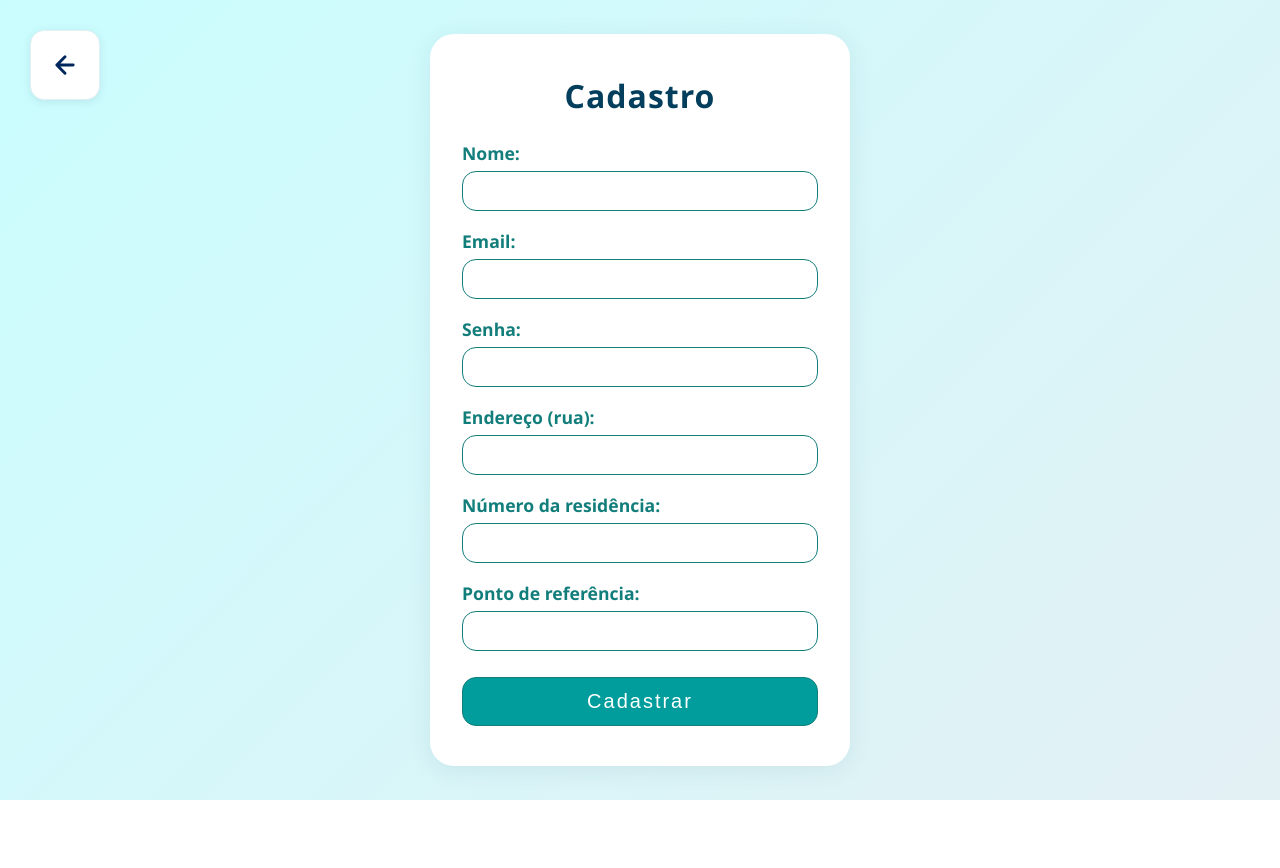
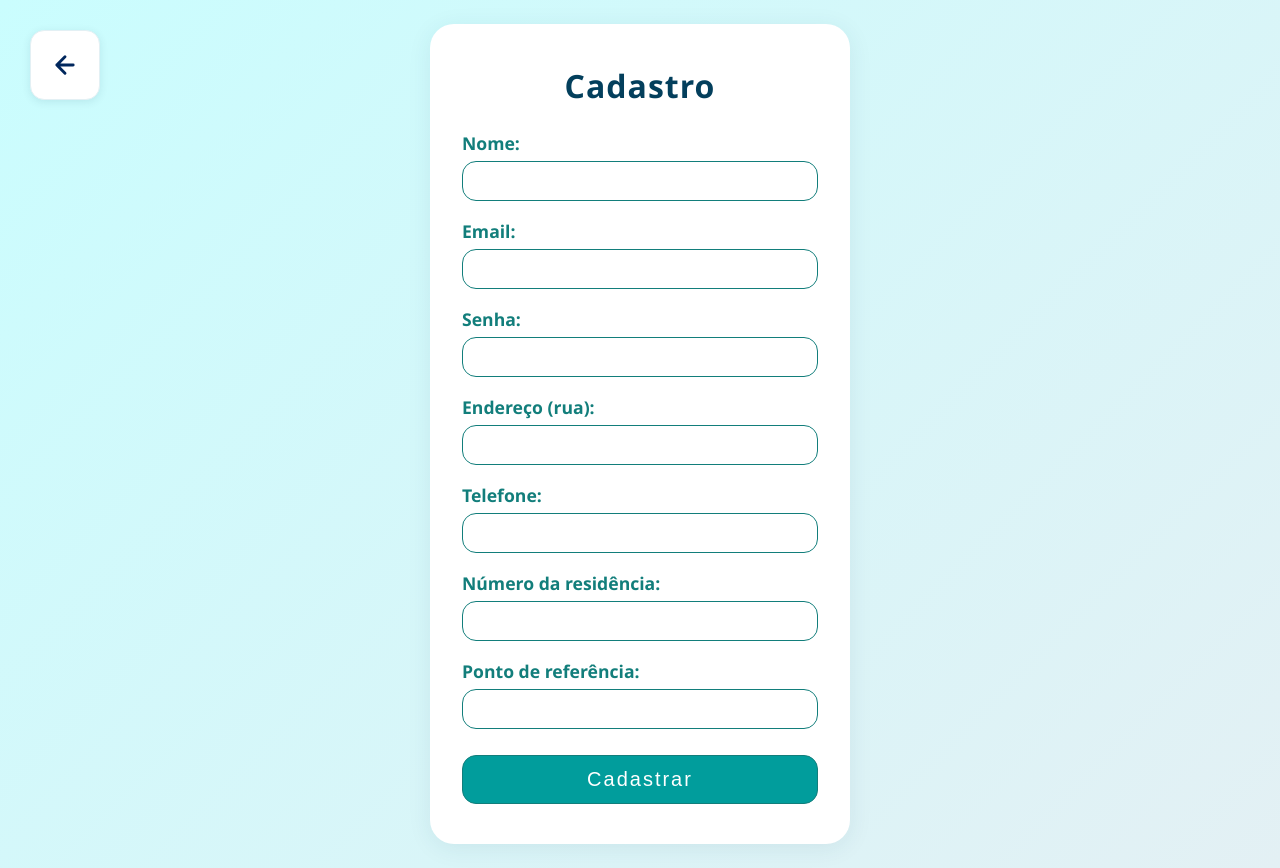
Before and after one commit to aldopedro/sumiclean, a Next.js app: page /cadastro in a window 1280 px wide. Before the commit the page ends 800 px from the top, so only its background shows below. Built offline with nearby package versions, Linux system fonts and the light colour scheme.

Commit message:
Inclusão de telefone

```diff
--- a/src/app/cadastro/page.tsx
+++ b/src/app/cadastro/page.tsx
@@ -13,10 +13,11 @@ export default function Cadastro() {
     const [endereco, setEndereco] = useState("");
     const [numero, setNumero] = useState("");
     const [referencia, setReferencia] = useState("");
+    const [telefone, setTelefone] = useState("");
     const [loading, setLoading] = useState(false);
 
     async function handleSubmit() {
-        if (!nome || !email || !senha || !endereco || !numero) {
+        if (!nome || !email || !senha || !endereco || !numero || !telefone) {
             alert("Por favor, preencha todos os campos obrigatórios.");
             return;
         }
@@ -120,6 +121,15 @@ export default function Cadastro() {
                         className={styles.input}
                     />
                 </div>
+                <div className={styles.field}>
+                    <label className={styles.label}>Telefone: </label>
+                    <input
+                        type="text"
+                        value={telefone}
+                        onChange={(e) => setTelefone(e.target.value)}
+                        className={styles.input}
+                    />
+                </div>
 
                 <div className={styles.field}>
                     <label className={styles.label}>Número da residência:</label>
```
Also changed, not shown: server.js (+6 -5 lines).
